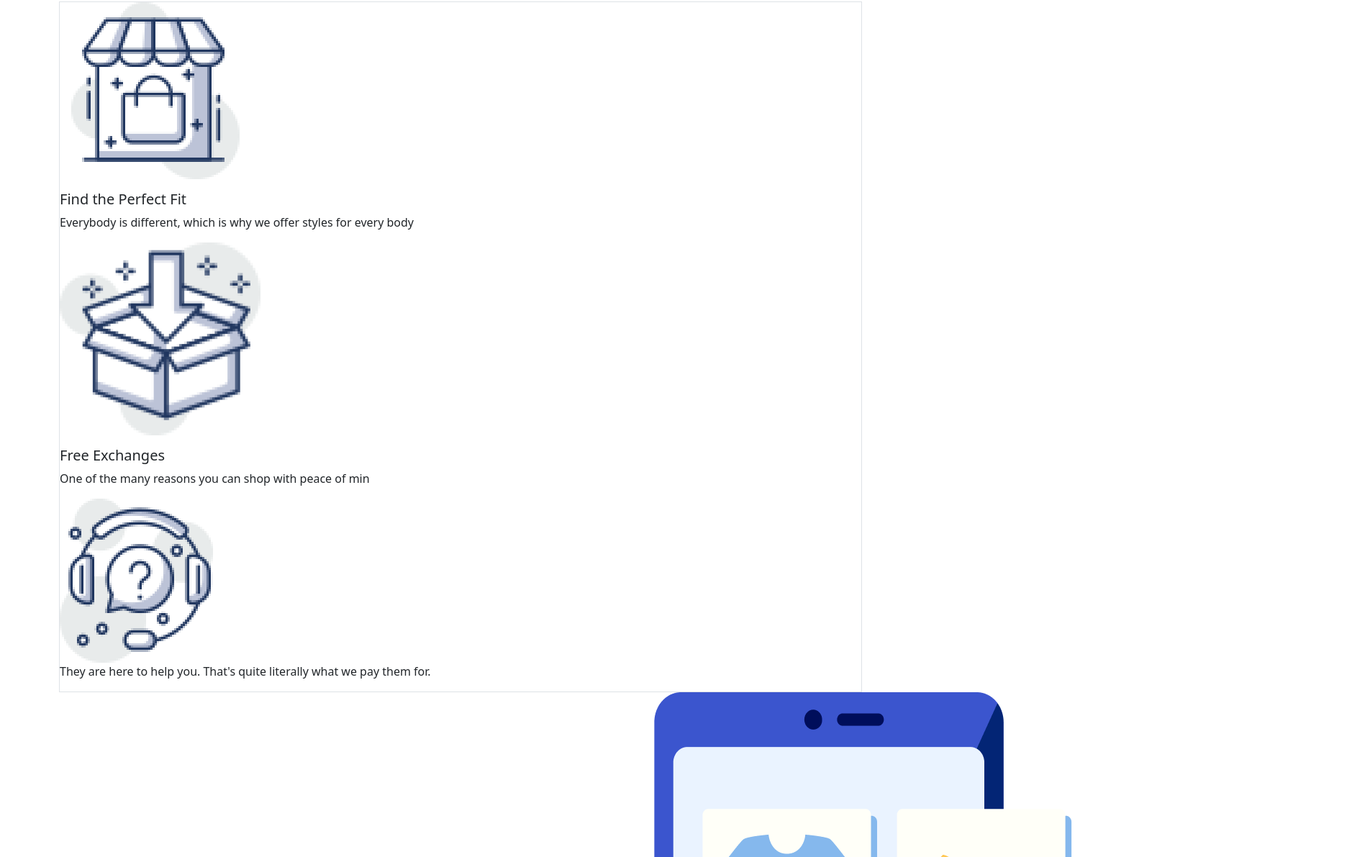
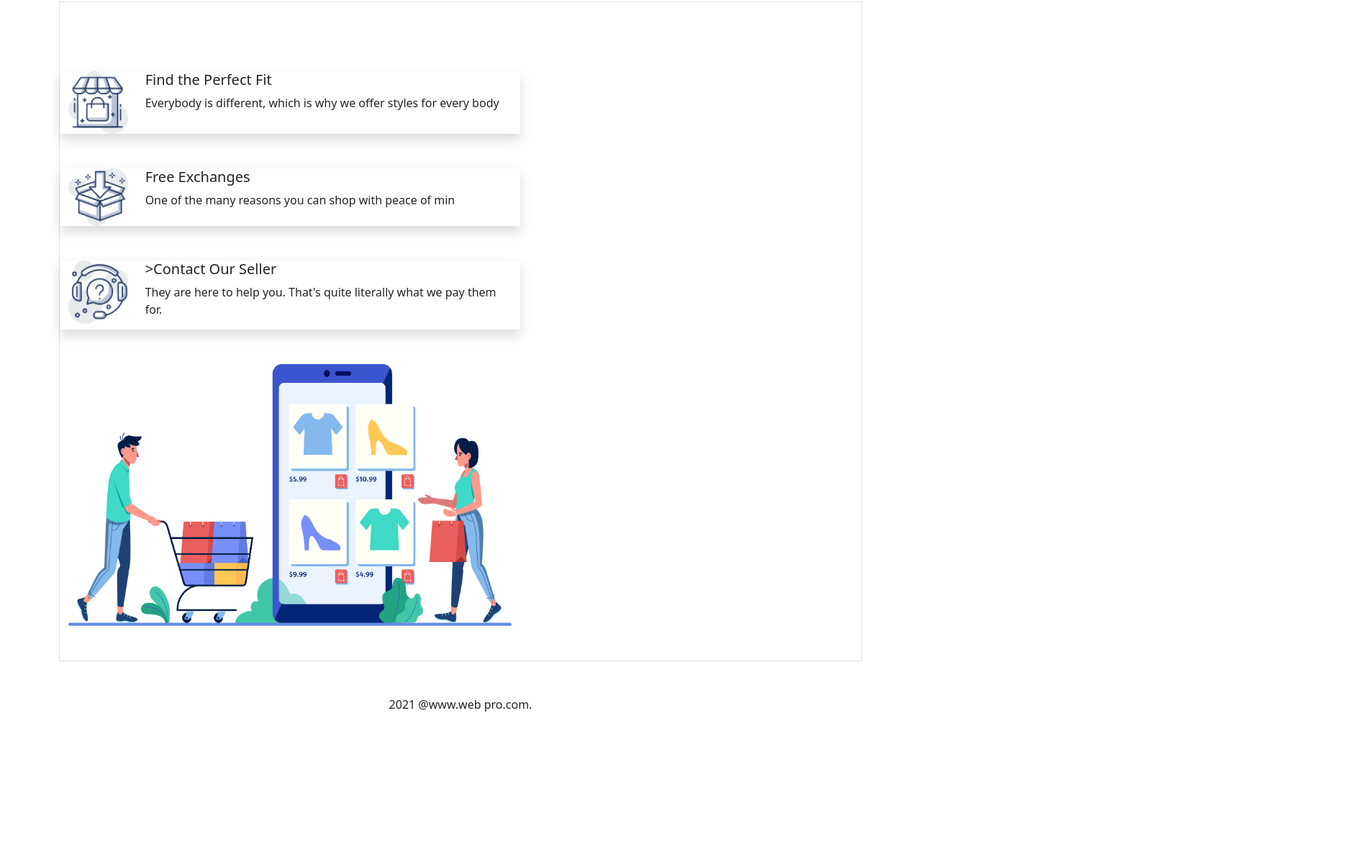
Before and after one commit to rinta-hub/web-second-assignment, a plain HTML site: page index.html in a window 1280 px wide. Shown: the part 2292-3483 px from the top of the page at 72% size, 1879 px wide, since content can reach past the window. After the commit the page ends 3299 px from the top, so only its background shows below. Drawn offline with Linux system fonts and the light colour scheme.

Commit message:
added assignment

```diff
--- a/index.html
+++ b/index.html
@@ -8,7 +8,7 @@
     <link rel="stylesheet" href="css/style.css">
 </head>
  <body>
-   <header class="container top part">
+   <header class="container container-fluid">
     <nav class="navbar navbar-expand-lg navbar-light bg-light mt-5">
       <div class="container-fluid logo ">
         <a class="navbar-brand" href="#"><img src="images/Logo, Icon/Logo.png" class="h-50 w-50" alt=""></a>
@@ -149,33 +149,43 @@
 </div>
 </div>
 </section>
-<section class="margin-left=500">
-    <div class=" gx-5 mt-5 border ">
-      <div class="col-md-7 h-50 width-50">
-            <div class="col-md-2 mb-3 ms-3 fw-light h-50 w-50">
-              <img src="images/Logo, Icon/image 12.png" alt="...">
+<section class="container feature my-5 border redious">
+    <div class="row py-5 gx-5 mt-5">
+      <div class="col-md-7 ">
+        <div class="row gy-5">
+          <div class="col-12 shadow">
+            <div class="row">
+              <div class="col-md-2">
+              <img class="w-100" src="images/Logo, Icon/image 12.png" alt="...">
             </div>
-            <div>
+            <div class="col-md-10">
             <h5>Find the Perfect Fit</h5>
             <P>Everybody is different, which is why we
 
               offer styles for every body </p>
               </div>
+              </div>
             </div>
-            <div class="col-md-2 mb-3 fw-light h-50 w-50">
-              <img src="images/Logo, Icon/image 13.png" class="h-50 w-50" alt="...">
+            <div class="col-12 shadow">
+              <div class="row">
+                <div class="col-md-2">
+              <img class="w-100" src="images/Logo, Icon/image 13.png" alt="...">
             </div>
-            <div>
+            <div class="col-md-10">
               <h5>Free Exchanges</h5>
               <p>One of the many reasons you can shop
 
               with peace of min</p>
               </div>
-              <div class="col-md-2 mb- fw-light h-50 w-50">
-                <img src="images/Logo, Icon/image 14.png" alt="">
+             </div>
+             </div>
+              <div class="col-12 shadow">
+              <div class="row">
+                <div class="col-md-2">
+                <img class="w-100" src="images/Logo, Icon/image 14.png" alt="">
                 </div>
-                <div>
-                <h5Contact Our Seller></h5>
+                <div class="col-md-10">
+                <h5>>Contact Our Seller</h5>
                 <p>They are here to help you. That's quite
 
                   literally what we pay them for.
@@ -184,12 +194,15 @@
             </div>
 
           </div>
-      <div class="continar fluid col-md-5 h-50 w-50">
-        <img src="images/Logo, Icon/XMLID 1.png" alt="">
+      <div class=>
+        <img class="w-100" src="images/Logo, Icon/XMLID 1.png" alt="">
       </div>
 
 </section>
 </main>
+  <footer class="text-center mt-5">
+    <p>2021 @www.web pro.com. </p>
+  </footer>
 
     <script src="js/bootstrap.min.js"></script>
 </body>
```
